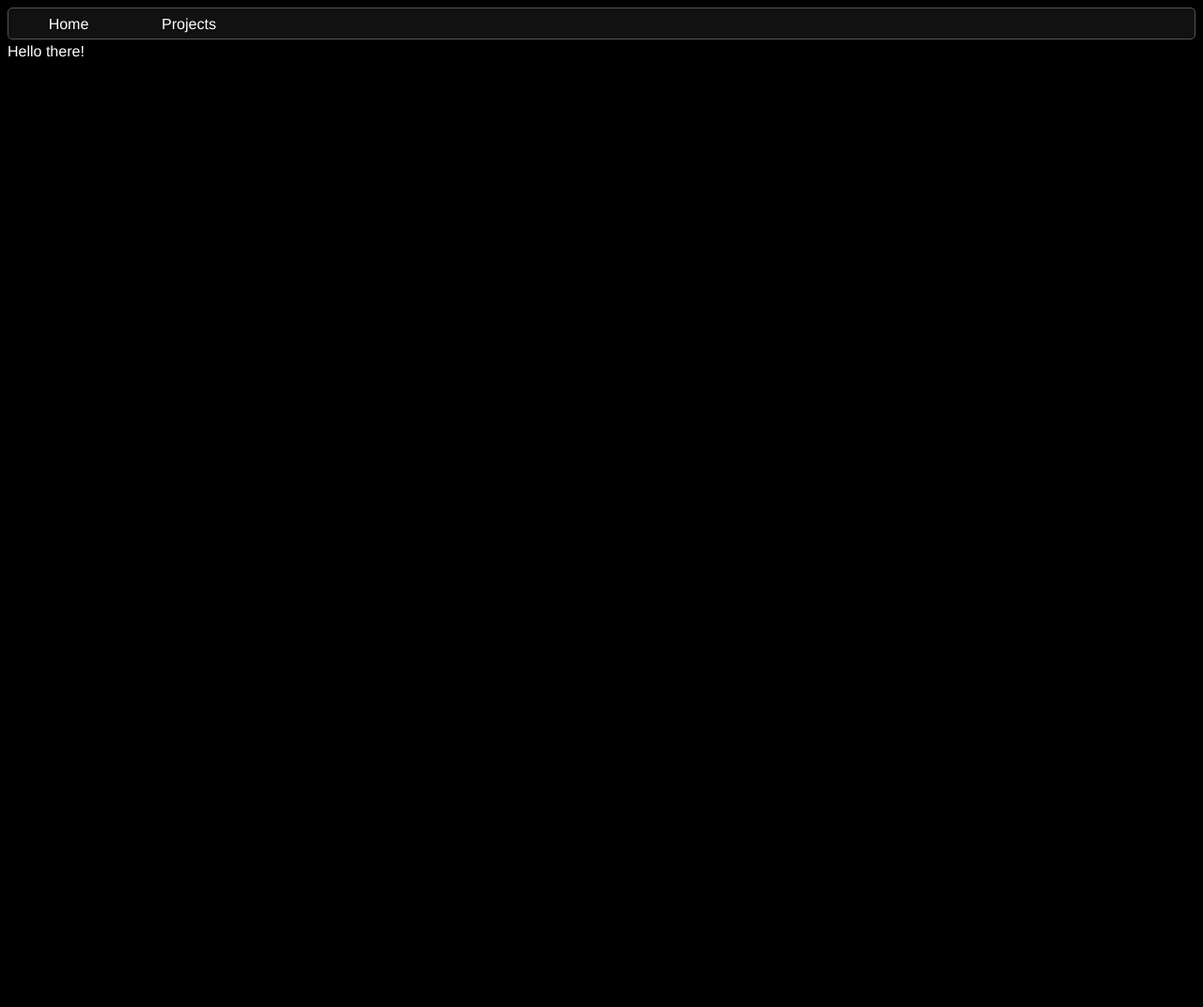
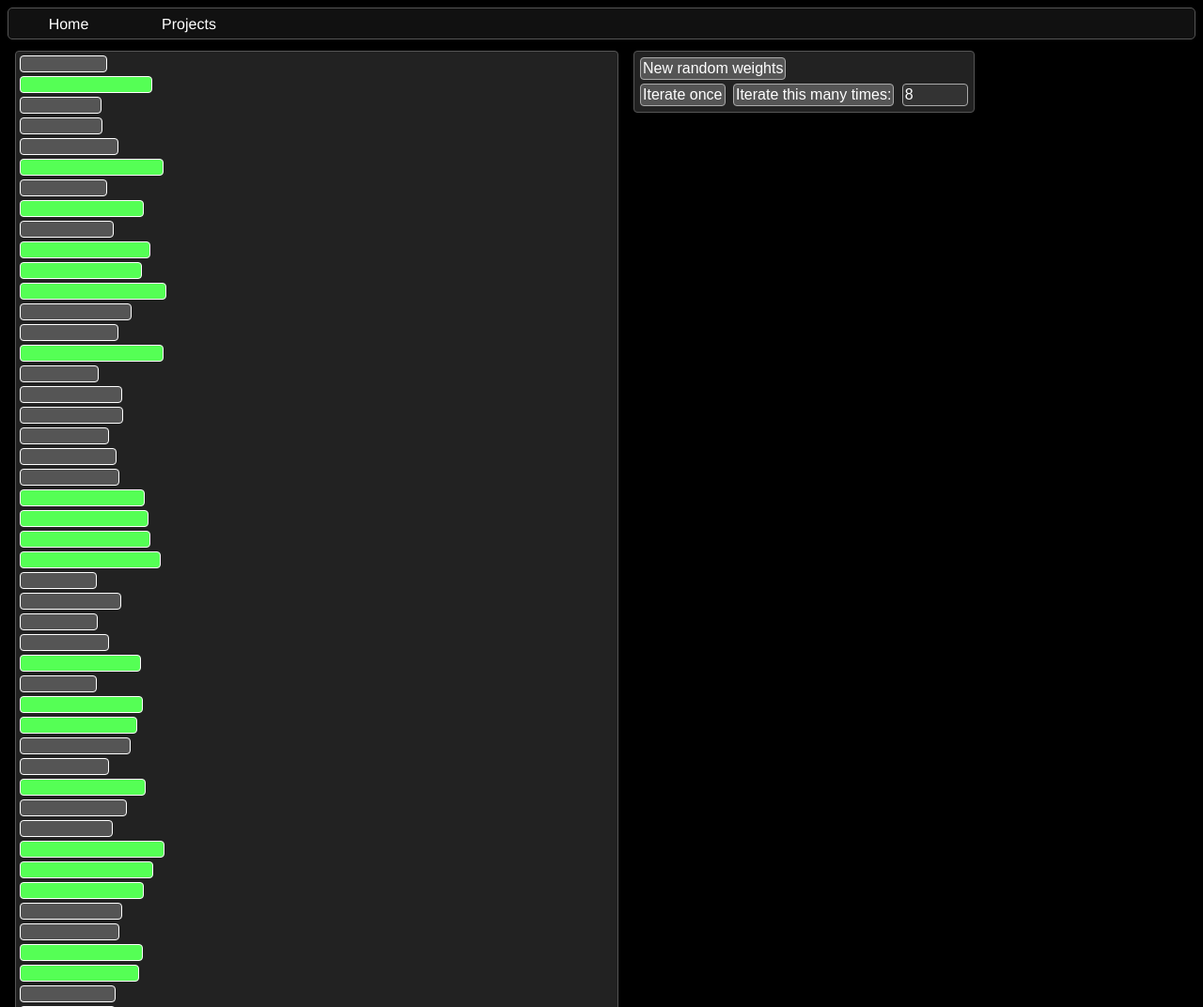
Before and after one commit to silenysakal2/silenysakal2.github.io, a plain HTML site: page projects/music-gen/harmony_diffuse.html in a window 1280 px wide. Shown: the top 1072 px of the page at 94% size. Before the commit the page ends 800 px from the top, so only its background shows below. Drawn offline with Linux system fonts and the light colour scheme.

Commit message:
Harmony diffuse draft
It's yet to be finished

```diff
--- a/projects/music-gen/harmony_diffuse.html
+++ b/projects/music-gen/harmony_diffuse.html
@@ -5,6 +5,55 @@
 		<meta type="encoding" charset="utf-8" />
 		<title>silenysakal</title>
 		<link rel="stylesheet" href="../../style.css" />
+
+		<style>
+			div.block {
+				display: inline-block;
+				vertical-align: top;
+				margin: 8px;
+				border: 1px solid #555;
+				padding: 4px;
+				border-radius: 4px;
+				background-color: #222;
+			}
+			div.bar {
+				height: 16px;
+				margin-bottom: 4px;
+				border: 1px solid #fff;
+				border-radius: 4px;
+				background-color: #555;
+			}
+
+			button {
+				margin: 2px;
+				border: 1px solid #aaa;
+				padding: 2px;
+				font-size: 16px;
+				border-radius: 4px;
+				color: #fff;
+				background-color: #555;
+			}
+			button:hover {
+				border-color: #fff;
+			}
+			button:active {
+				background-color: #aaa;
+			}
+
+			input[type=number] {
+				width: 64px;
+				margin: 2px;
+				border: 1px solid #aaa;
+				padding: 2px;
+				font-size: 16px;
+				border-radius: 4px;
+				color: #fff;
+				background-color: #333;
+			}
+			input[type=number]:hover {
+				border-color: #fff;
+			}
+		</style>
 	</head>
 	<body>
 		<nav class="nav">
@@ -22,6 +71,119 @@
 		</script>
 
 
-		Hello there!
+
+		<div id="bars" class="block" style="width: 50%;"></div><div class="block">
+			<button onclick="new_random_weights(); display_weights();">New random weights</button><br/>
+			<button onclick="iterate(); display_weights();">Iterate once</button> <button onclick="iterate_multiple(); display_weights();">Iterate this many times:</button> <input id="iteration-count" type="number" min="1" step="1" value="8" />
+		</div>
+
+
+
+		<script>
+			var bars_div = document.getElementById("bars");
+			var bars_divs = [];
+			for(let i = 0; i < 48; i++) {
+				let new_div = document.createElement("div");
+				new_div.setAttribute("class", "bar");
+				bars_div.appendChild(new_div);
+				bars_divs.push(new_div);
+			}
+
+
+
+			var weights = [];
+
+
+			function new_random_weights() {
+				for(let i = 0; i < 48; i++)
+					weights[i] = 1 + Math.random();
+			}
+
+
+			function relation_ptolemaic(pitch_d)
+			{
+				let OCTAVE_LOCAL_NONTWO = [
+					0, // Unison
+					8, // Minor second (16:15)
+					6, // Major second (9:8)
+					8, // Minor third (6:5)
+					5, // Major third (5:4)
+					3, // Perfect fourth (4:3)
+					11, // The one in between (45:32 or 64:45; I'm picking the first)
+					3, // Perfect fifth (3:2)
+					5, // Minor sixth (8:5)
+					8, // Major sixth (5:3)
+					6, // Minor seventh (16:9)
+					8, // Major seventh (15:8)
+				];
+				let OCTAVE_LOCAL_TWOES = [
+					0, // Unison
+					4, // Minor second (16:15)
+					-3, // Major second (9:8)
+					1, // Minor third (6:5)
+					-2, // Major third (5:4)
+					2, // Perfect fourth (4:3)
+					-5, // The one in between (45:32 or 64:45; I'm picking the first)
+					-1, // Perfect fifth (3:2)
+					3, // Minor sixth (8:5)
+					0, // Major sixth (5:3)
+					4, // Minor seventh (16:9)
+					-3, // Major seventh (15:8)
+				];
+
+				let octave_relative = (pitch_d >= 0) ? (pitch_d % 12) : (pitch_d % 12 + 12);
+				let octaves = Math.floor((pitch_d - octave_relative) / 12);
+				return OCTAVE_LOCAL_NONTWO[octave_relative] + (2 * Math.abs(octaves + OCTAVE_LOCAL_TWOES[octave_relative]));
+			}
+
+
+			function iterate() {
+				let weights2 = Array(48); for(let i = 0; i < 48; i++) weights2[i] = weights[i];
+				for(let a = 0; a < 48; a++)
+					for(let b = a+1; b < 48; b++) {
+						let sub = relation_ptolemaic(b - a) * weights[a] * weights[b] / 4096;
+						weights2[a] -= sub;
+						weights2[b] -= sub;
+					}
+
+				let sum = 0;
+				for(let i = 0; i < 48; i++)
+					sum += weights2[i];
+				let mul = 1.5 / (sum / 48);
+
+				for(let i = 0; i < 48; i++)
+					weights[i] = weights2[i] * mul;
+			}
+
+
+
+			function iterate_multiple() {
+				let count = document.getElementById("iteration-count").value;
+				for(let i = 0; i < count; i++)
+					iterate();
+			}
+
+
+			const MAX_WEIGHT_DISPLAY = 8;
+			function display_weights() {
+				///Making a deep copy of weights (there is no better way D:)
+				let weights2 = Array(48);
+				for(let i = 0; i < 48; i++)
+					weights2[i] = weights[i];
+				weights2.sort();
+				let treshold_i;
+				let sum = 0;
+				for(treshold_i = 47; (sum < 1.5 * 48 / 2) && (treshold_i >= 0); treshold_i--)
+					sum += weights2[treshold_i];
+				let treshold = weights2[treshold_i];
+				for(let i = 0; i < 48; i++) {
+					let clr = "background-color:" + ((weights[i] > treshold) ? "#5f5" : "#555") + ";";
+					bars_divs[i].setAttribute("style", "width:" + String(weights[i] / MAX_WEIGHT_DISPLAY * 100) + "%;" + clr);
+				}
+			}
+
+			new_random_weights();
+			display_weights();
+		</script>
 	</body>
 </html>
```
